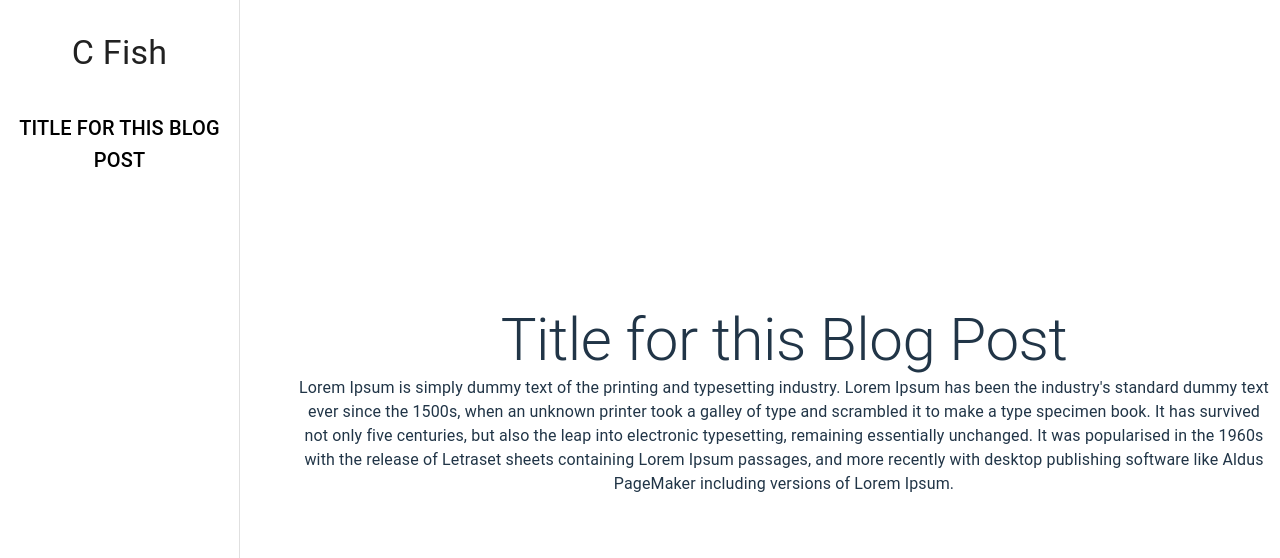
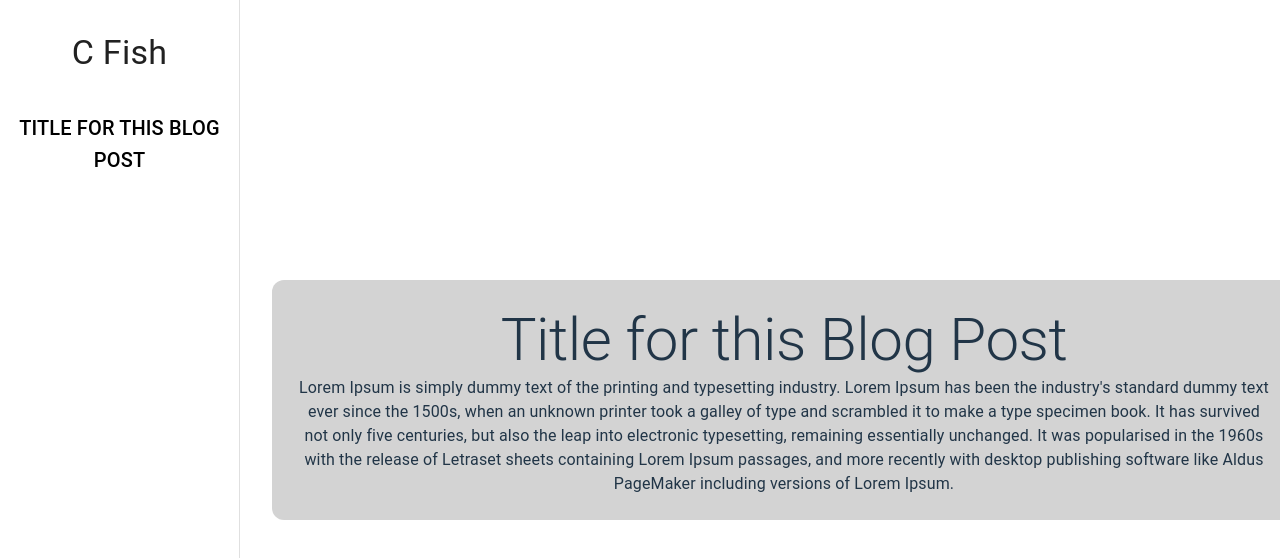
Before and after one commit to chrisfishback/blog, a React (Vite) app in the folder frontend/: page / in a window 1280 px wide. Shown: the top 558 px of the page. Built offline with nearby package versions, Linux system fonts and the light colour scheme.

Commit message:
added bad styling

```diff
--- a/frontend/src/components/Home/Content.tsx
+++ b/frontend/src/components/Home/Content.tsx
@@ -12,6 +12,8 @@ function Content() {
                 width: { sm: `calc(100% - ${drawerWidth}px)` },
                 ml: { sm: `${drawerWidth}px` },
                 p: 3,
+                backgroundColor: '#d3d3d3',
+                borderRadius: 3,
             }}
         >
             <Typography variant={'h2'}>{title}</Typography>
--- a/frontend/src/components/Home/SidePanel/View/SidePanel.tsx
+++ b/frontend/src/components/Home/SidePanel/View/SidePanel.tsx
@@ -1,4 +1,4 @@
-import {AppBar, Box, Button, Drawer, IconButton, Toolbar, Typography} from "@mui/material";
+import {AppBar, Button, Drawer, IconButton, Toolbar, Typography} from "@mui/material";
 import MenuIcon from '@mui/icons-material/Menu';
 import useSidePanelModel from "../Model/useSidePanelModel.ts";
 
```
